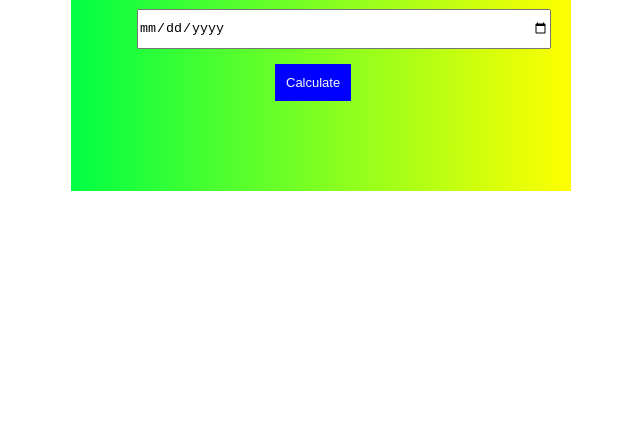
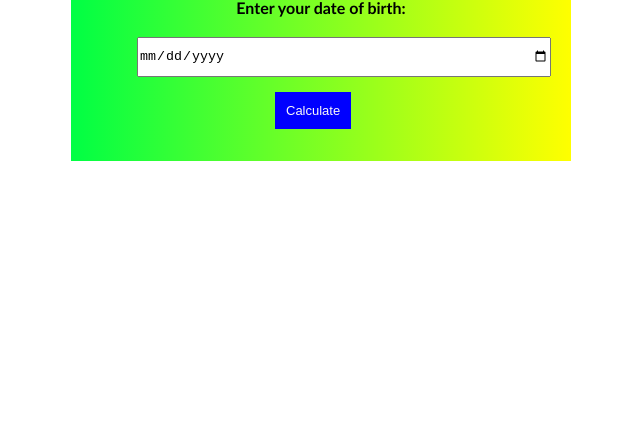
Before and after one commit to Sree12j/Age-calculator, a plain HTML site: page index.html in a window 1280 px wide. Shown: the part 359-800 px from the top of the page, without its empty margins (319-959 px from the left). Drawn offline with Linux system fonts and the light colour scheme.

Commit message:
style.css

```diff
--- a/style.css
+++ b/style.css
@@ -4,7 +4,6 @@
     box-sizing: border-box;
 }
 .container{
-
     background-image: linear-gradient(to right, rgb(0, 255, 68) , yellow);
    box-shadow: 50px 60px 30px 20px white;
     padding: 20px;
@@ -13,24 +12,17 @@
     left: 50%;
     transform: translate(-50%,-50%);
     width: 500px;
-    height: 300px;
-
 }
 .container h1,p{
-    font-family: 'Trebuchet MS', 'Lucida Sans Unicode', 'Lucida Grande', 'Lucida Sans', Arial, sans-serif;
+    font-family: 'Gill Sans', 'Gill Sans MT', Calibri, 'Trebuchet MS', sans-serif;
     text-align: center;
     color: black;
     font-weight: bold;
     padding: 6px;
 }
-
-.container p{
-    font-size: 17px;
-}
 .container input{
     width: 90%;
     height: 40px;
-   justify-self: center;
   margin-left: 10%;
   margin-top: 14px;
 }
```
